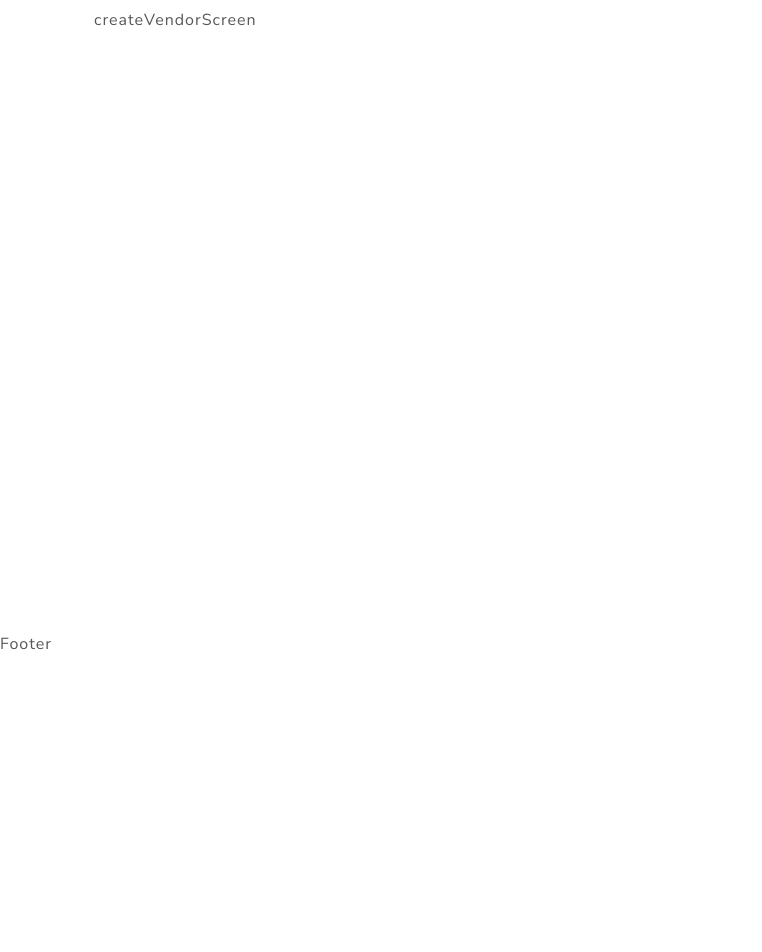
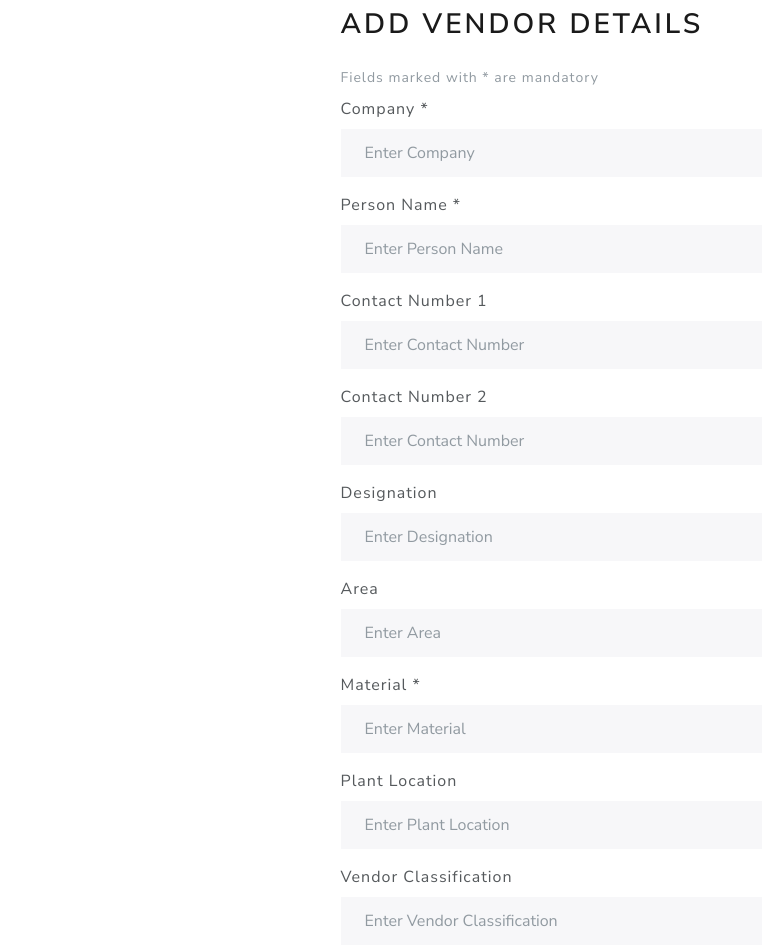
Before and after one commit to Sahilpingale/purchase-management, a React (Create React App) app in the folder frontend/vendor-list-management/: page /vendorCreate in a window 1280 px wide. Shown: the part 100-1052 px from the top of the page, without its empty margins (0-762 px from the left). Before the commit the page ends 800 px from the top, so only its background shows below. Built offline with nearby package versions, Linux system fonts and the light colour scheme.

Commit message:
Vendor Create dummy

```diff
--- a/frontend/vendor-list-management/src/App.js
+++ b/frontend/vendor-list-management/src/App.js
@@ -8,6 +8,8 @@ import LoginScreen from './screens/LoginScreen'
 import RegisterScreen from './screens/RegisterScreen'
 import vendorMasterScreen from './screens/vendorMasterScreen'
 import vendorCreateScreen from './screens/vendorCreateScreen'
+import itemCreateScreen from './screens/itemCreateScreen'
+import itemViewScreen from './screens/itemViewScreen'
 
 // import 'bootstrap/dist/css/bootstrap.min.css'
 
@@ -21,6 +23,8 @@ function App() {
           <Route path="/register" component={RegisterScreen} />
           <Route path="/vendorMaster" component={vendorMasterScreen} />
           <Route path="/vendorCreate" component={vendorCreateScreen} />
+          <Route path="/itemMaster" component={itemViewScreen} />
+          <Route path="/itemCreate" component={itemCreateScreen} />
         </Container>
       </main>
       <Footer />
--- a/frontend/vendor-list-management/src/components/FormContainer.js
+++ b/frontend/vendor-list-management/src/components/FormContainer.js
@@ -4,8 +4,8 @@ import { Container, Row, Col } from 'react-bootstrap'
 const FormContainer = ({ children }) => {
   return (
     <Container>
-      <Row className='justify-content-md-center'>
-        <Col xs={12} md={6}>
+      <Row className="justify-content-md-center">
+        <Col xs={12} md={7}>
           {children}
         </Col>
       </Row>
--- /dev/null
+++ b/frontend/vendor-list-management/src/screens/itemCreateScreen.js
@@ -0,0 +1,7 @@
+import React from 'react'
+
+const itemCreateScreen = () => {
+  return <div>itemCreateScreen</div>
+}
+
+export default itemCreateScreen
--- /dev/null
+++ b/frontend/vendor-list-management/src/screens/itemViewScreen.js
@@ -0,0 +1,7 @@
+import React from 'react'
+
+const itemViewScreen = () => {
+  return <div>itemViewScreen</div>
+}
+
+export default itemViewScreen
--- a/frontend/vendor-list-management/src/screens/vendorCreateScreen.js
+++ b/frontend/vendor-list-management/src/screens/vendorCreateScreen.js
@@ -1,7 +1,89 @@
 import React from 'react'
+import { Form, Button } from 'react-bootstrap'
+import FormContainer from '../components/FormContainer'
 
 const vendorCreateScreen = () => {
-  return <div>createVendorScreen</div>
+  const submitHandler = (e) => {
+    e.preventDefault()
+    console.log('submit')
+  }
+
+  return (
+    <>
+      <FormContainer>
+        <h2 className="mb-4">Add Vendor Details</h2>
+        <Form onSubmit={submitHandler}>
+          <Form.Text className="text-muted mb-3">
+            Fields marked with * are mandatory
+          </Form.Text>
+          <Form.Group className="mt-2 mb-3">
+            <Form.Label>Company *</Form.Label>
+            <Form.Control required type="text" placeholder="Enter Company" />
+          </Form.Group>
+
+          <Form.Group className="mb-3">
+            <Form.Label>Person Name *</Form.Label>
+            <Form.Control
+              required
+              type="text"
+              placeholder="Enter Person Name"
+            />
+          </Form.Group>
+
+          <Form.Group className="mb-3">
+            <Form.Label>Contact Number 1</Form.Label>
+            <Form.Control
+              required
+              type="number"
+              placeholder="Enter Contact Number"
+            />
+          </Form.Group>
+
+          <Form.Group className="mb-3">
+            <Form.Label>Contact Number 2</Form.Label>
+            <Form.Control type="number" placeholder="Enter Contact Number" />
+          </Form.Group>
+
+          <Form.Group className="mb-3">
+            <Form.Label>Designation</Form.Label>
+            <Form.Control type="text" placeholder="Enter Designation" />
+          </Form.Group>
+
+          <Form.Group className="mb-3">
+            <Form.Label>Area</Form.Label>
+            <Form.Control type="text" placeholder="Enter Area" />
+          </Form.Group>
+
+          <Form.Group className="mb-3">
+            <Form.Label>Material *</Form.Label>
+            <Form.Control required type="text" placeholder="Enter Material" />
+          </Form.Group>
+
+          <Form.Group className="mb-3">
+            <Form.Label>Plant Location</Form.Label>
+            <Form.Control type="text" placeholder="Enter Plant Location" />
+          </Form.Group>
+
+          <Form.Group className="mb-3">
+            <Form.Label>Vendor Classification</Form.Label>
+            <Form.Control
+              type="text"
+              placeholder="Enter Vendor Classification"
+            />
+          </Form.Group>
+
+          <Form.Group className="mb-3">
+            <Form.Label>Mail ID</Form.Label>
+            <Form.Control type="text" placeholder="Enter Mail ID" />
+          </Form.Group>
+
+          <Button variant="primary" type="submit">
+            Submit
+          </Button>
+        </Form>
+      </FormContainer>
+    </>
+  )
 }
 
 export default vendorCreateScreen
```
